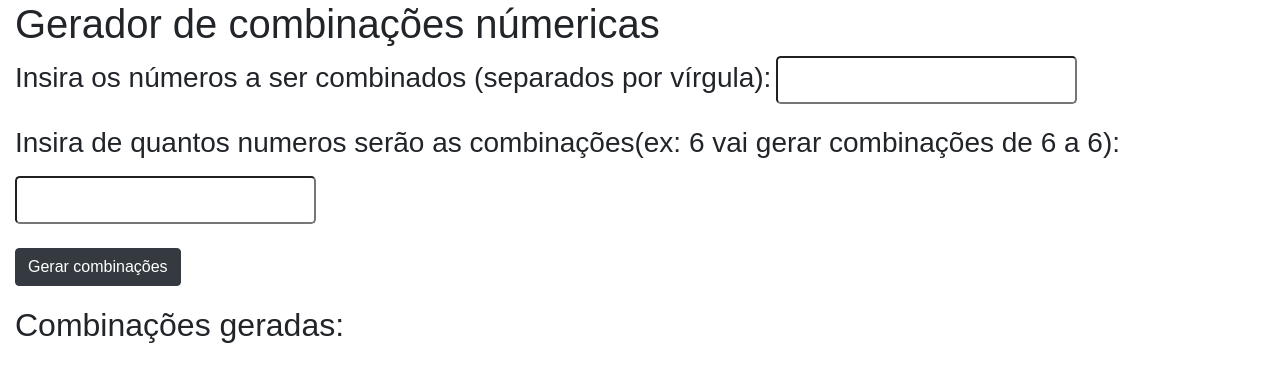
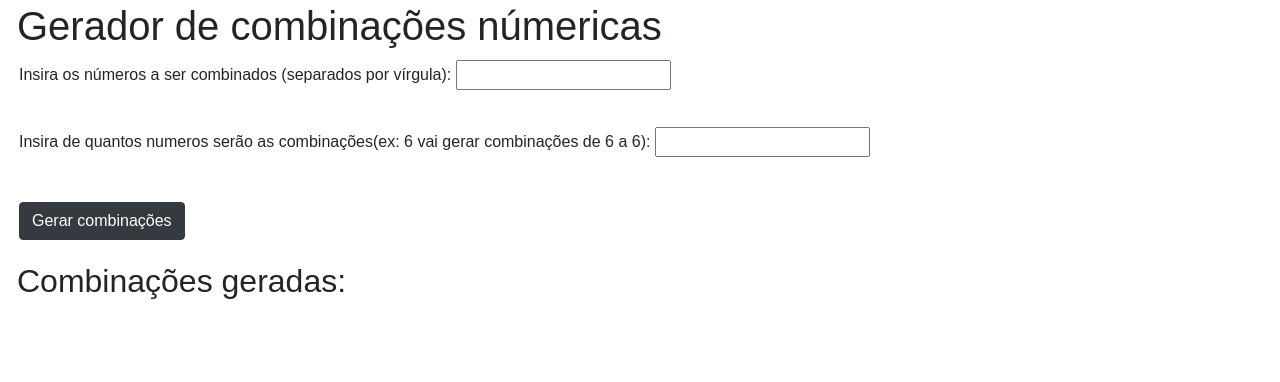
Before and after one commit to JairPPereira/siteloteria, a plain HTML site: page index.html in a window 1280 px wide. Drawn offline with nearby package versions, Linux system fonts and the light colour scheme.

Commit message:
Update index.html

```diff
--- a/index.html
+++ b/index.html
@@ -12,6 +12,7 @@
     }
     #form {
       margin-bottom: 20px;
+      padding: 2px;
     }
     #combinations {
       list-style-type: none;
@@ -35,15 +36,15 @@
   </style>
 </head>
 <body>
-    <div class="container-fluid">
+    <div class="container-fluid" style="margin: 2px;">
     <h1>Gerador de combinações númericas</h1>
-    <form id="form" class="form-control-*">
-      <label for="numbers"><h3>Insira os números a ser combinados (separados por vírgula):</h3></label>
-      <input type="text" class="form-control-lg" id="numbers" name="numbers">
+    <form id="form">
+      <label for="numbers"><p>Insira os números a ser combinados (separados por vírgula):</p></label>
+      <input type="text" id="numbers" name="numbers">
       <span id="number-error" class="error"></span>
       <br><p></p>
-      <label for="length"><h3>Insira de quantos numeros serão as combinações(ex: 6 vai gerar combinações de 6 a 6):</h3></label>
-      <input type="number" class="form-control-lg" id="length"  name="length">
+      <label for="length"><p>Insira de quantos numeros serão as combinações(ex: 6 vai gerar combinações de 6 a 6):</p></label>
+      <input type="number" id="length"  name="length">
       <span id="length-error" class="error"></span>
       <br><br>
       <button type="button" class="btn btn-dark" onclick="generateCombinations()">Gerar combinações</button>
```
